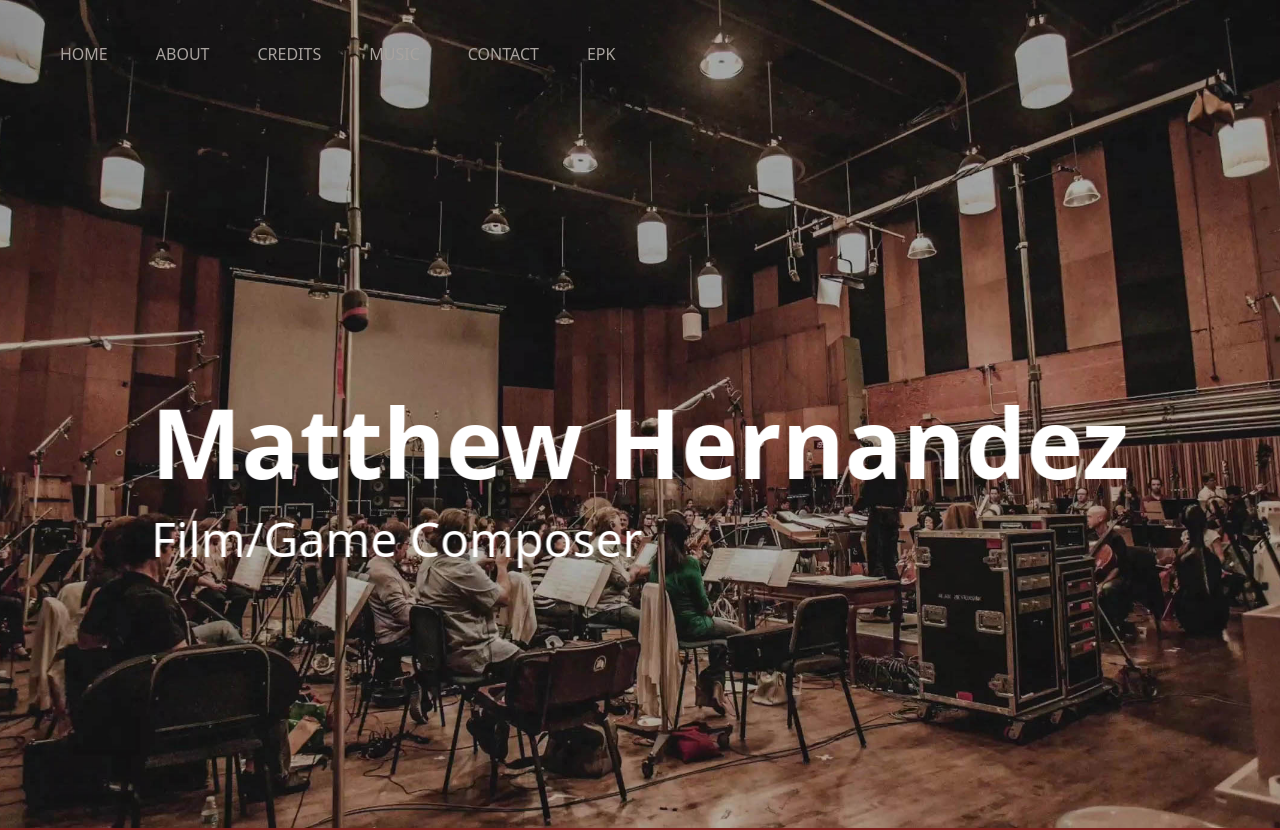
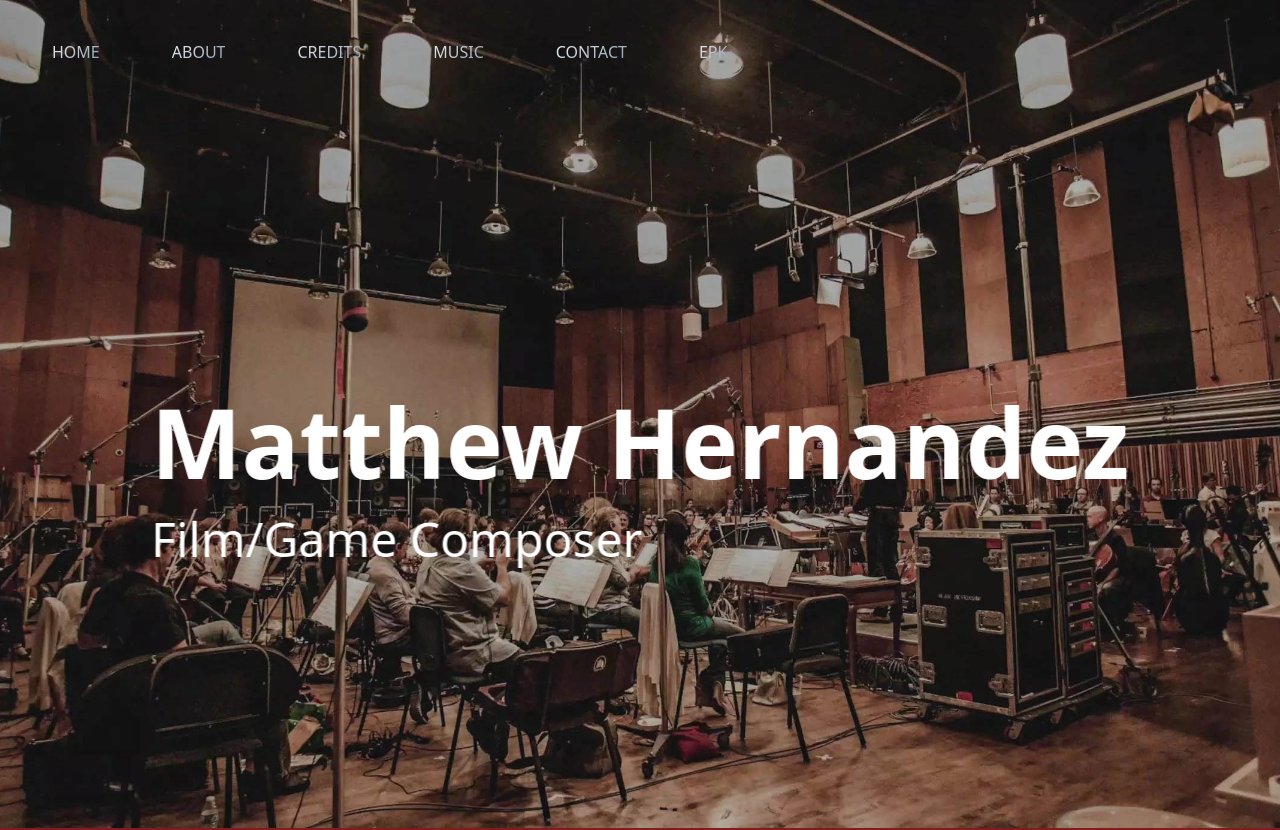
Before and after one commit to Cyber-Digital-llc/Matthews-Portfolio-Website-FE, a Next.js app: page / in a window 1280 px wide. Shown: the top 830 px of the page. Built offline with nearby package versions, Linux system fonts and the light colour scheme.

Commit message:
added bg gradient to the nav menu items

```diff
--- a/components/GlobalNavbar.jsx
+++ b/components/GlobalNavbar.jsx
@@ -49,14 +49,15 @@ function GlobalNavBar() {
           : 'fixed w-full h-20 z-[60]  bg-cover bg-center bg-no-repeat'
       }
     >
-      <div className="flex py-7 px-5 text-base text-stone-400 z-20 fixed justify-start items-start h-full 2xl:px-4 max-w-[2000px] mx-auto">
-        <div className="max-w-5xl mx-auto px-4">
-          <div className="flex items-center justify-between h-16">
+      <div className="flex py-7 px-5 text-base text-slate-300 z-20 fixed  justify-start items-start h-full 2xl:px-4 max-w-[2000px] mx-auto">
+        {/* <div className="max-w-5xl mx-auto px-4"> */}
+        {/* <div className="flex w-full px-2 2xl:px-4 mx-auto items-center justify-between h-16"> */}
         {items.map((item) => {
           return (
-                <ul className="flex pb-3 px-6 " key={item.label}>
+            <ul className="hidden lg:flex mr-2 pb-3 px-6 " key={item.label}>
               <li
-                    className="flex-row hover:border-t-4 py-3 focus-within:text-white focus-within:border-t-4"
+                // className="flex-row hover:border-t-4 py-3 focus-within:text-white focus-within:border-t-4"
+                className="hover:border-t-4 py-3 focus-within:text-white focus-within:border-t-4 mx-2 text-md uppercase group hover:cursor-pointer font-myriad text-transparent bg-clip-text bg-gradient-to-br from-[#ffffff] to-[#7a8ea2] hover:text-[#ffffff] self-center "
                 key={item.label}
               >
                 {/* focus:border-t-4  */}
@@ -66,8 +67,8 @@ function GlobalNavBar() {
           )
         })}
       </div>
-        </div>
-      </div>
+      {/* </div> */}
+      {/* </div> */}
     </div>
   )
 }
--- a/pages/index.js
+++ b/pages/index.js
@@ -11,7 +11,7 @@ import ContactForm from "../components/ContactForm";
 
 export default function Home() {
     return (
-        <div className='w-full min-h-max container relative mx-auto px-0 py-0 max-w-[2000px]'>
+        <div className='w-full min-h-max relative mx-auto px-0 py-0 max-w-[2000px]'>
             <Head>
                 <title>Matthew Hernandez</title>
                 <meta name='description' content='Film & Game Composer' />
```
Lines whose indentation alone changed are shown as unchanged.
